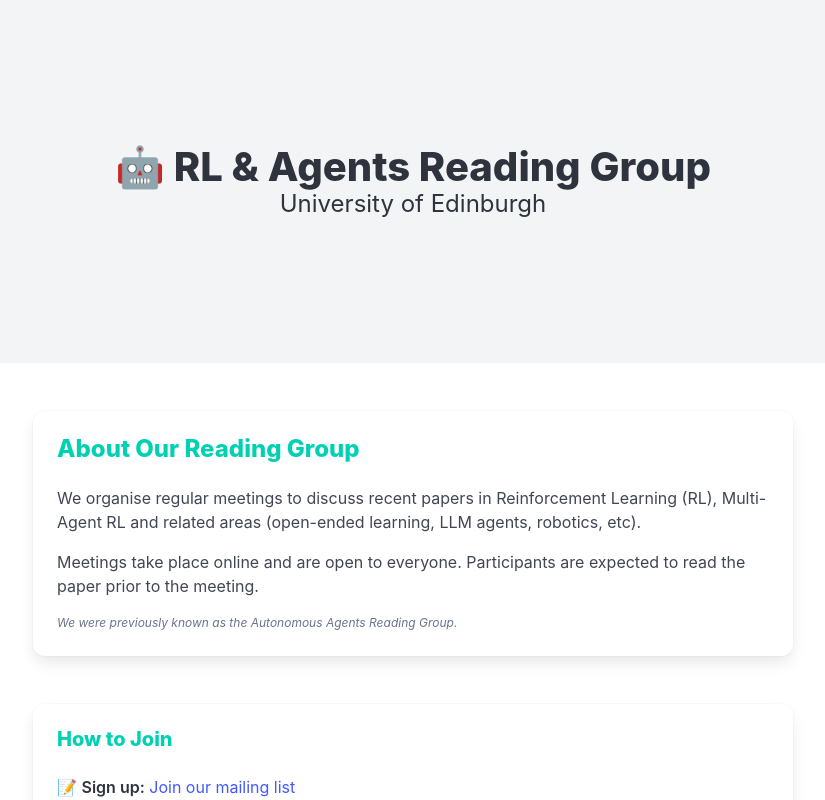
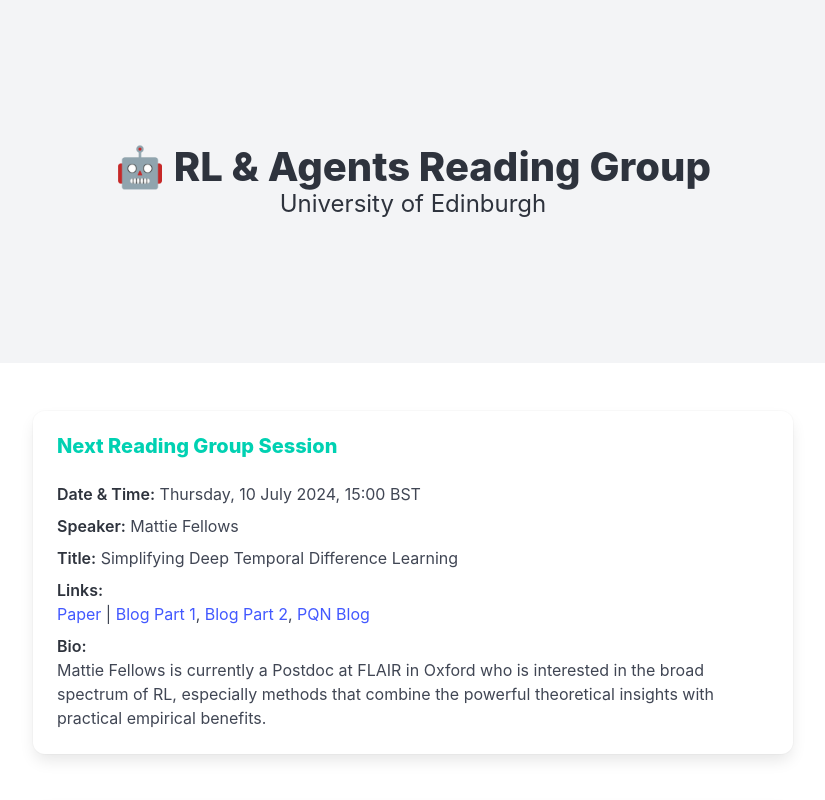
Before and after one commit to edinburgh-rl/edinburgh-rl.github.io, a Next.js app: page /reading-group in a window 1280 px wide. Shown: the top 800 px of the page, without its empty margins (227-1052 px from the left). Built offline with nearby package versions, Linux system fonts and the light colour scheme.

Commit message:
feat: next session

```diff
--- a/app/reading-group/page.tsx
+++ b/app/reading-group/page.tsx
@@ -41,6 +41,64 @@
         <div className="container">
           <div className="columns is-centered">
             <div className="column is-two-thirds">
+              <div className="card mb-6">
+                <div className="card-content">
+                  <h3 className="title is-5 has-text-primary">Next Reading Group Session</h3>
+                  <div className="content">
+                    <p className="mb-2">
+                      <strong>Date &amp; Time:</strong> <span>Thursday, 10 July 2024, 15:00 BST</span>
+                    </p>
+                    <p className="mb-2">
+                      <strong>Speaker:</strong> Mattie Fellows
+                    </p>
+                    <p className="mb-2">
+                      <strong>Title:</strong> Simplifying Deep Temporal Difference Learning
+                    </p>
+                    <p className="mb-2">
+                      <strong>Links:</strong><br />
+                      <a
+                        href="https://arxiv.org/abs/2407.04811"
+                        target="_blank"
+                        rel="noopener noreferrer"
+                        className="has-text-link"
+                      >
+                        Paper
+                      </a>
+                      {' | '}
+                      <a
+                        href="https://blog.foersterlab.com/fixing-td-part-1/"
+                        target="_blank"
+                        rel="noopener noreferrer"
+                        className="has-text-link"
+                      >
+                        Blog Part 1
+                      </a>
+                      {', '}
+                      <a
+                        href="https://blog.foersterlab.com/fixing-td-part-2/"
+                        target="_blank"
+                        rel="noopener noreferrer"
+                        className="has-text-link"
+                      >
+                        Blog Part 2
+                      </a>
+                      {', '}
+                      <a
+                        href="https://mttga.github.io/posts/pqn/"
+                        target="_blank"
+                        rel="noopener noreferrer"
+                        className="has-text-link"
+                      >
+                        PQN Blog
+                      </a>
+                    </p>
+                    <p>
+                      <strong>Bio:</strong><br />
+                      Mattie Fellows is currently a Postdoc at FLAIR in Oxford who is interested in the broad spectrum of RL, especially methods that combine the powerful theoretical insights with practical empirical benefits.
+                    </p>
+                  </div>
+                </div>
+              </div>
 
               <div className="card mb-6">
                 <div className="card-content">
```
